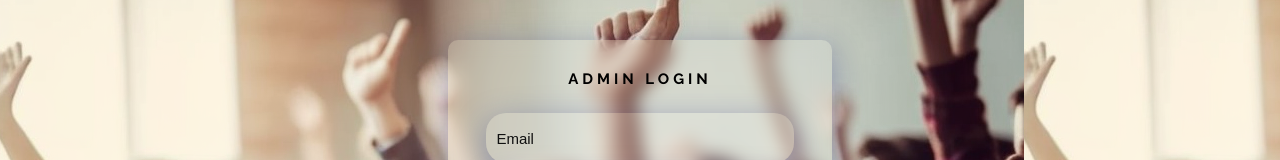
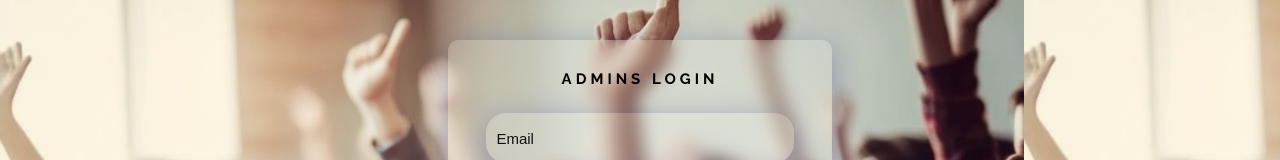
Before and after one commit to CERTIFIED2003/Login-with-IP-System, a React (Create React App) app in the folder frontend/: page /admin in a window 1280 px wide. Shown: the part 160-320 px from the top of the page. Built offline with nearby package versions, Linux system fonts and the light colour scheme.

Commit message:
No major changes

```diff
--- a/frontend/src/components/Authentication/Desktop/AdminDesktop.js
+++ b/frontend/src/components/Authentication/Desktop/AdminDesktop.js
@@ -3,7 +3,7 @@ const AdminDesktop = ({ setEmail, setPassword, handleSubmit, click, Styles, load
         <div className="myDiv">
             <Styles.BackgroundBox clicked={click}>
                 <Styles.Form className="signup" onSubmit={handleSubmit}>
-                    <Styles.Title>Admin Login</Styles.Title>
+                    <Styles.Title>Admins Login</Styles.Title>
                     <Styles.Input
                         type="email"
                         placeholder="Email"
--- a/frontend/src/components/Authentication/Mobile/AdminMobile.js
+++ b/frontend/src/components/Authentication/Mobile/AdminMobile.js
@@ -5,7 +5,7 @@ const AdminMobile = ({ setEmail, setPassword, handleSubmit, Styles, loading }) =
     <div className="myDiv">
       <Styles.MainContainer>
         <Styles.WelcomeText>
-          ADMIN LOGIN
+          ADMINS LOGIN
         </Styles.WelcomeText>
         <Styles.InputContainer>
           <Styles.StyledInput
```
